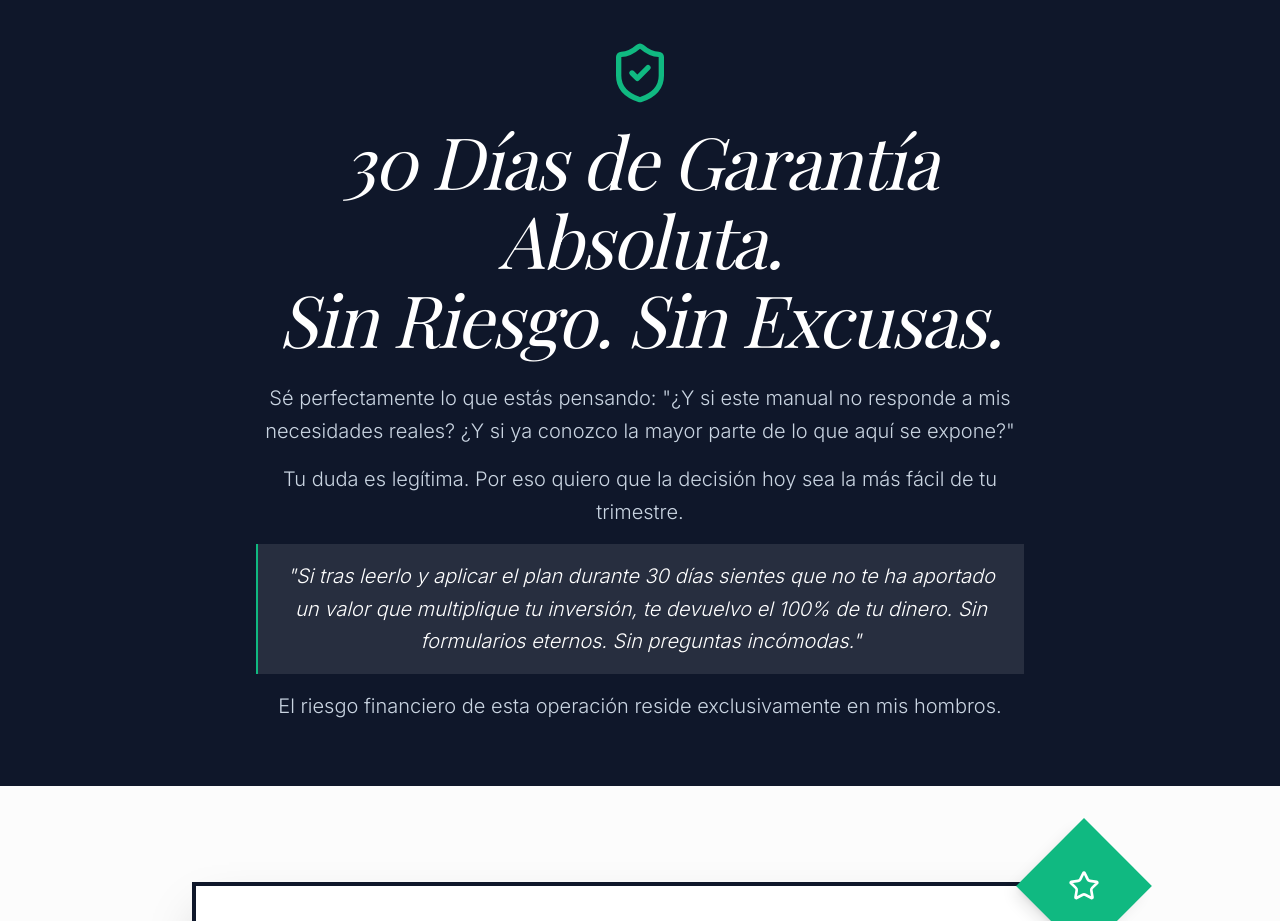
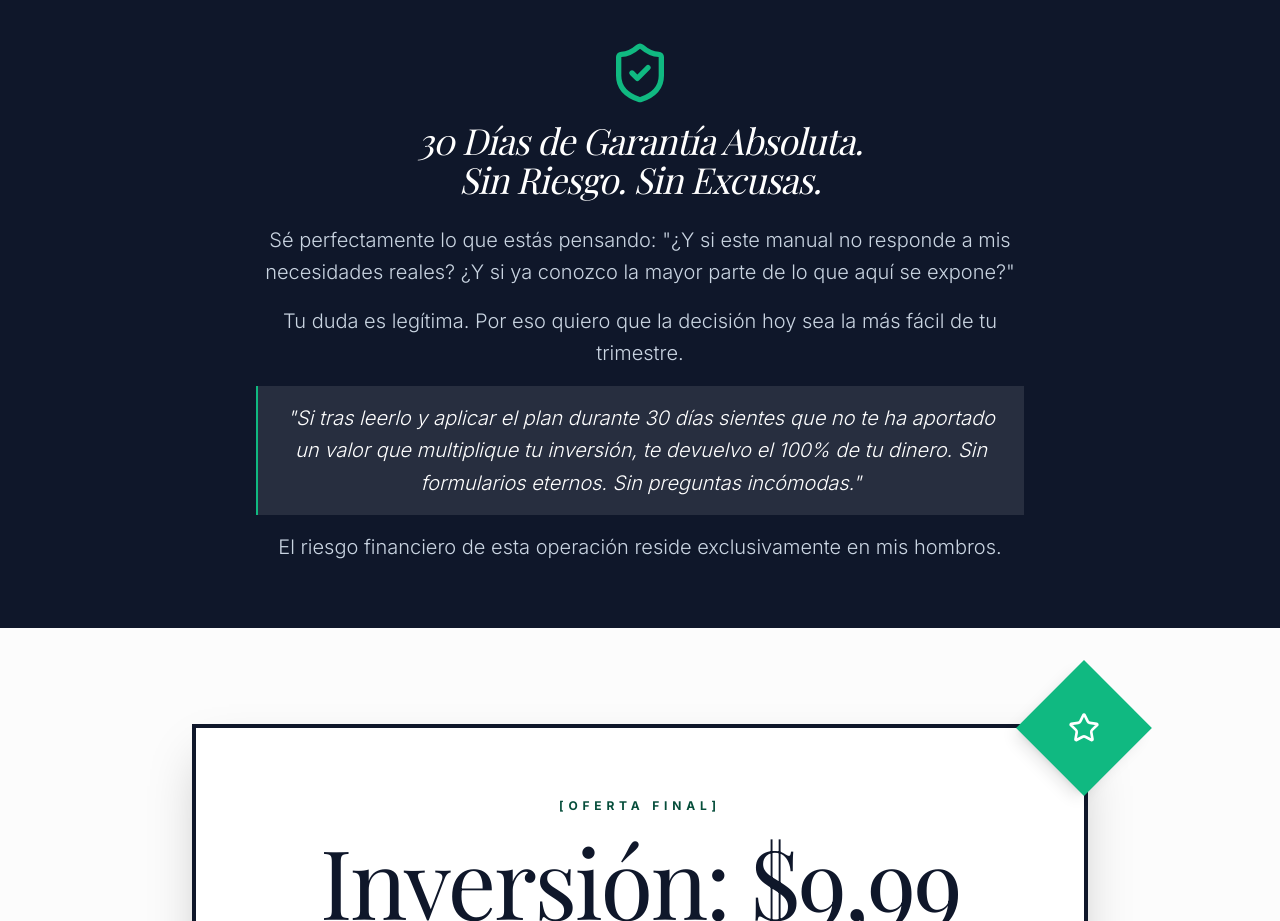
Before and after one commit to githubinf/traficoweb, a React (Vite) app: page / in a window 1280 px wide. Shown: the part 10400-11321 px from the top of the page. Built offline with nearby package versions, Linux system fonts and the light colour scheme; a web font is replaced by a local one.

Commit message:
feat: Improve CTA and image loading
Adds `target="_blank"` and `rel="noopener noreferrer"` to the final CTA button for external links.
Improves image loading performance by adding `loading="lazy"` to the author's image.
Adjusts warranty section heading font size for better readability.

```diff
--- a/src/App.tsx
+++ b/src/App.tsx
@@ -20,6 +20,8 @@ const CTAButton = ({ text = "ADQUIRIR ACCESO INMEDIATO", isFinal = false }: { te
     return (
       <motion.a
         href={MAIN_LINK}
+        target="_blank"
+        rel="noopener noreferrer"
         whileHover={{ y: -4, scale: 1.02 }}
         whileTap={{ scale: 0.98 }}
         className="btn-cta"
@@ -380,6 +382,7 @@ export default function App() {
                   alt="Francisco González"
                   className="w-32 h-32 md:w-40 md:h-40 rounded-full object-cover border-4 border-white shadow-xl"
                   referrerPolicy="no-referrer"
+                  loading="lazy"
                 />
              </motion.div>
           </div>
@@ -439,7 +442,7 @@ export default function App() {
       <section className="py-16 px-6 bg-brand-primary text-white text-center">
         <div className="max-w-3xl mx-auto space-y-6">
           <ShieldCheck className="w-16 h-16 text-brand-accent mx-auto mb-4" />
-          <h2 className="editorial-heading !text-white text-5xl md:text-7xl italic leading-tight">30 Días de Garantía Absoluta. <br />Sin Riesgo. Sin Excusas.</h2>
+          <h2 className="editorial-heading !text-white text-2xl md:text-4xl italic leading-tight">30 Días de Garantía Absoluta. <br />Sin Riesgo. Sin Excusas.</h2>
 
           <div className="text-xl text-slate-300 font-light leading-relaxed space-y-4">
             <p>
```
